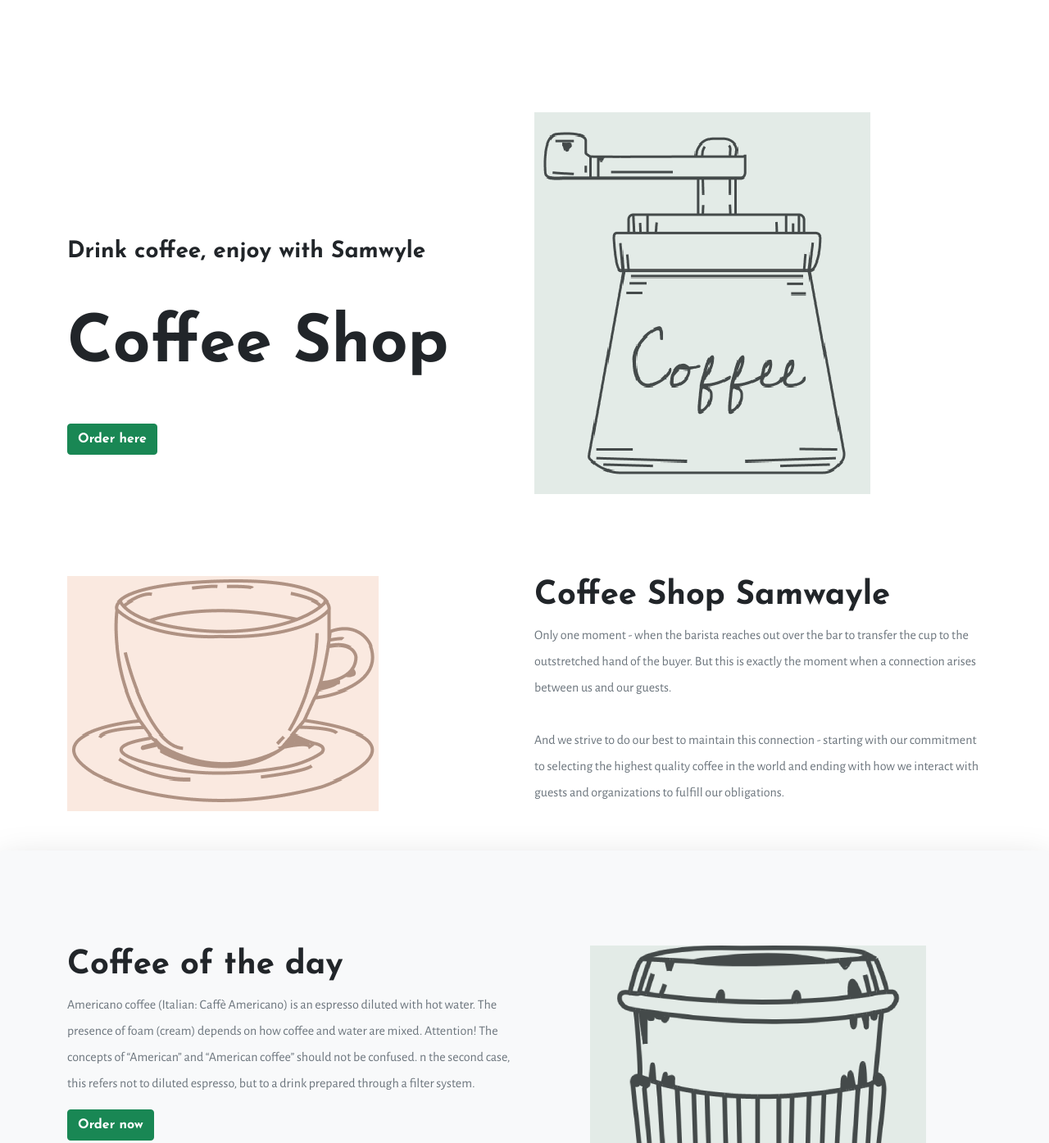
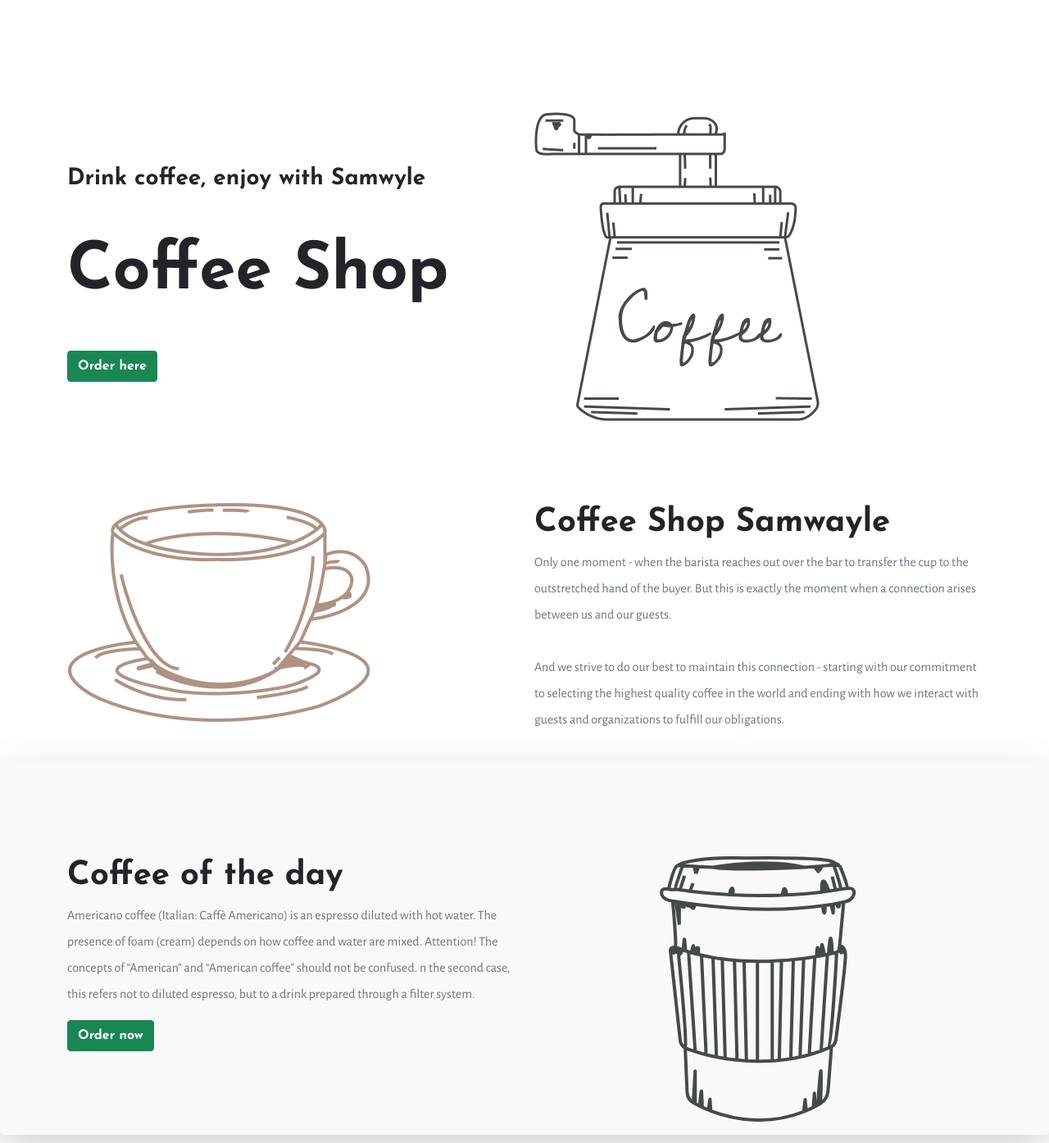
Before and after one commit to makinahmed/Coffee-Shop, a plain HTML site: page index.html in a window 1280 px wide. Shown: the part 80-1475 px from the top of the page at 82% size. Drawn offline with nearby package versions, Linux system fonts and the light colour scheme; a web font is replaced by a local one.

Commit message:
removed images background

```diff
--- a/index.html
+++ b/index.html
@@ -61,7 +61,7 @@
                     <div class="col-lg-6 mt-md-5">
                         <div class="">
                             <div class="banner-img">
-                                <img src="./images/img-11 (2).png" alt="">
+                                <img src="./images/img-1.png" alt="">
                             </div>
                         </div>
                     </div>
@@ -77,7 +77,7 @@
                     <div class="col-lg-6">
                         <div class=" mb-5">
                             <div class="banner-img">
-                                <img src="./images/Rectangle 71 (1).png" alt="">
+                                <img src="./images/img-5.png" alt="">
                             </div>
                         </div>
                     </div>
@@ -117,7 +117,7 @@
                     <div class="col-lg-6">
                         <div class="text-center">
                             <div class="banner-img">
-                                <img src="./images/img-11 (1).png" alt="">
+                                <img src="./images/img-6.svg" alt="">
                             </div>
                         </div>
                     </div>
```
Also changed, not shown: images/Rectangle 71 (1).png (deleted), images/img-11 (1).png (deleted), images/img-11 (2).png (deleted).
